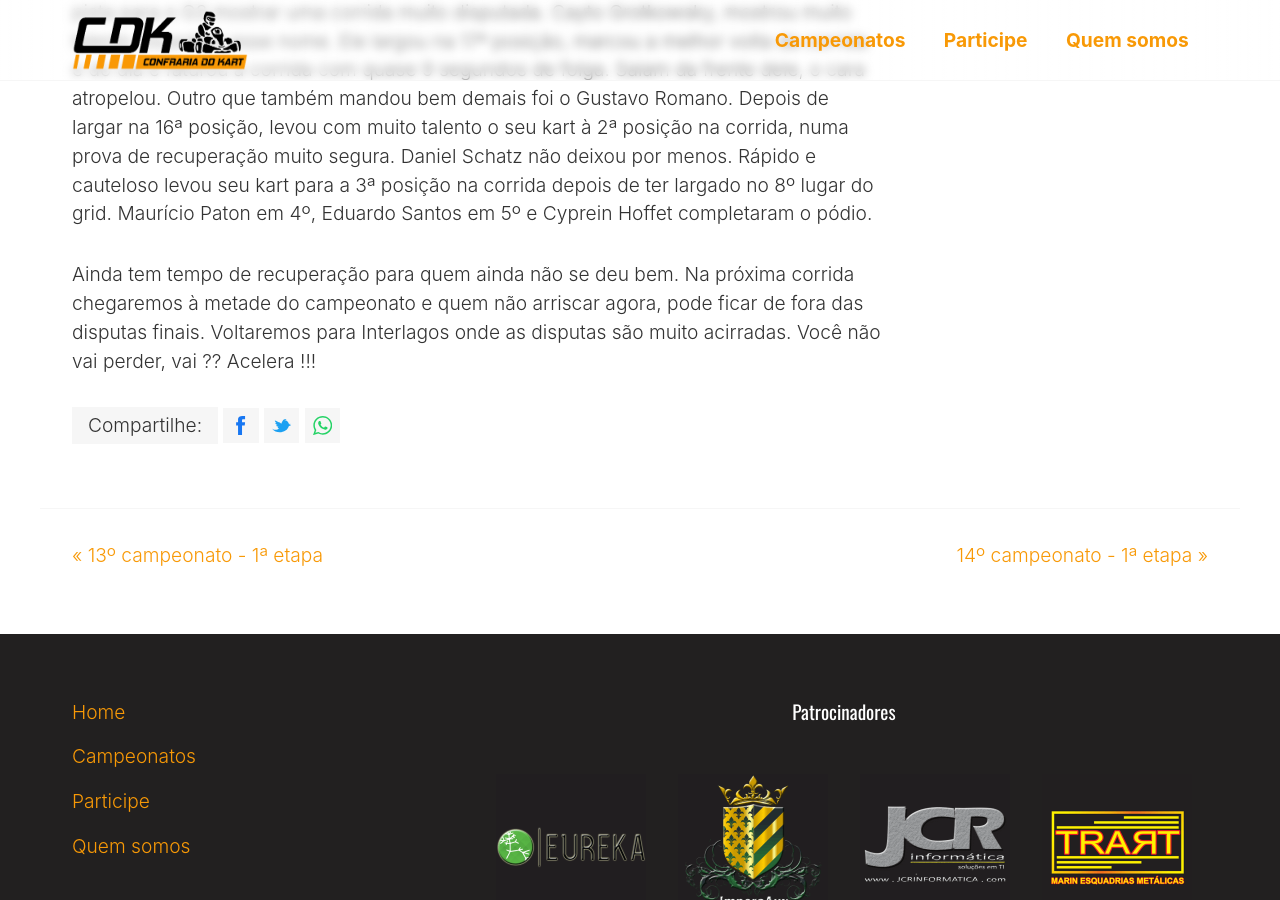
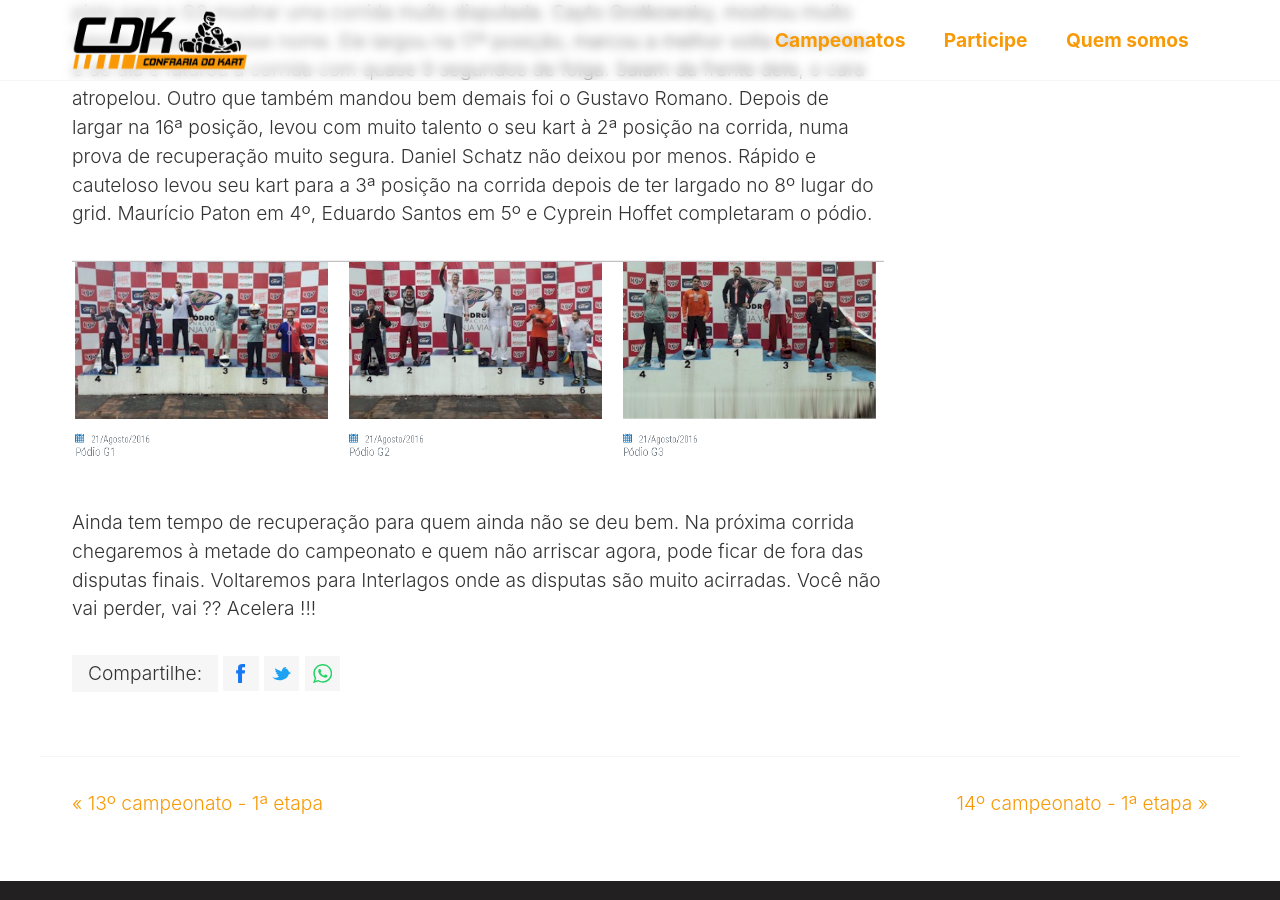
Before and after one commit to ConfrariaDoKart/confrariadokart.github.io, a Jekyll site: the page built from _posts/2016-08-21-13o-campeonato-2a-etapa.markdown, in a window 1280 px wide and 900 px high, scrolled down 2446 px. Built offline with Jekyll 4.4.1, drawn with Linux system fonts in a browser that asks for light colours.

Commit message:
Updated 13o Campeonato 2a Etapa

```diff
--- a/_posts/2016-08-21-13o-campeonato-2a-etapa.markdown
+++ b/_posts/2016-08-21-13o-campeonato-2a-etapa.markdown
@@ -26,4 +26,6 @@ Quando este grupo foi pra pista a chuva era intensa. Se acelerar era um problema
 
 Com muitas ausências nesta etapa e com a chuva dando um alívio, sobrou espaço na pista para o G3 mostrar uma corrida muito disputada. Cayto Grotkowsky, mostrou muito talento. Guardem esse nome. Ele largou na 17ª posição, marcou a melhor volta da corrida e do dia e faturou a corrida com quase 9 segundos de folga. Saiam da frente dele, o cara atropelou. Outro que também mandou bem demais foi o Gustavo Romano. Depois de largar na 16ª posição, levou com muito talento o seu kart à 2ª posição na corrida, numa prova de recuperação muito segura. Daniel Schatz não deixou por menos. Rápido e cauteloso levou seu kart para a 3ª posição na corrida depois de ter largado no 8º lugar do grid. Maurício Paton em 4º, Eduardo Santos em 5º e Cyprein Hoffet completaram o pódio.
 
+![13oCDK_Etapa2_Podios.png](/uploads/13oCDK_Etapa2_Podios.png)
+
 Ainda tem tempo de recuperação para quem ainda não se deu bem. Na próxima corrida chegaremos à metade do campeonato e quem não arriscar agora, pode ficar de fora das disputas finais. Voltaremos para Interlagos onde as disputas são muito acirradas. Você não vai perder, vai ?? Acelera !!!
```
